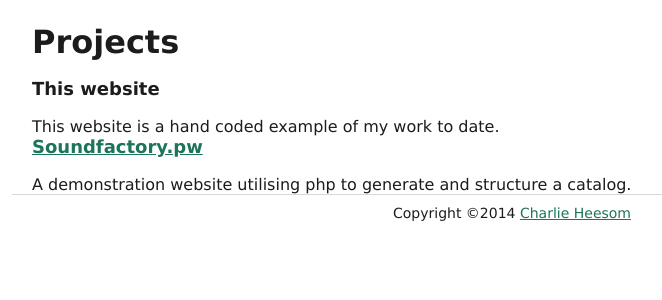
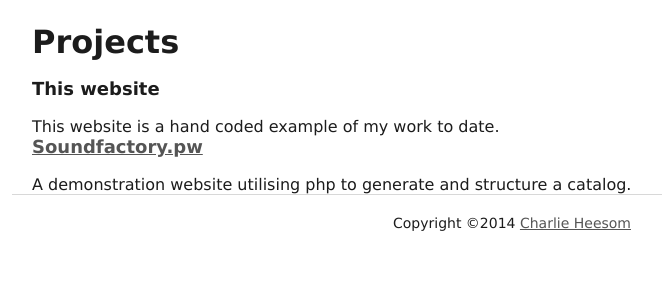
Before and after one commit to CharlieMCR/portfolio, a PHP site: page / in a window 1280 px wide. Shown: the part 52-352 px from the top of the page, without its empty margins (128-790 px from the left). Run offline with PHP 8.4, Linux system fonts and the light colour scheme; data that the repository does not hold is empty; some libraries are stand-ins or nearby versions.

Commit message:
useless small changes

```diff
--- a/css/style.css
+++ b/css/style.css
@@ -15,7 +15,7 @@ ul {
 }
 
 a {
-    color: #1D745A;
+    color: #555;
 }
 
 h1 {
@@ -146,6 +146,7 @@ a.to_nav:focus {
 /*footer*/
 
 footer {
+    margin: 20px auto;
     font-family: inherit;
     font-style: normal;
     text-align: center;
--- a/index.php
+++ b/index.php
@@ -4,10 +4,7 @@ require_once("inc/config.php");
 
 include("inc/header.php") ?>
 
-
-
         <?php include("projects.php");?>
 
 
-
 <?php include 'inc/footer.php'; ?>
```
